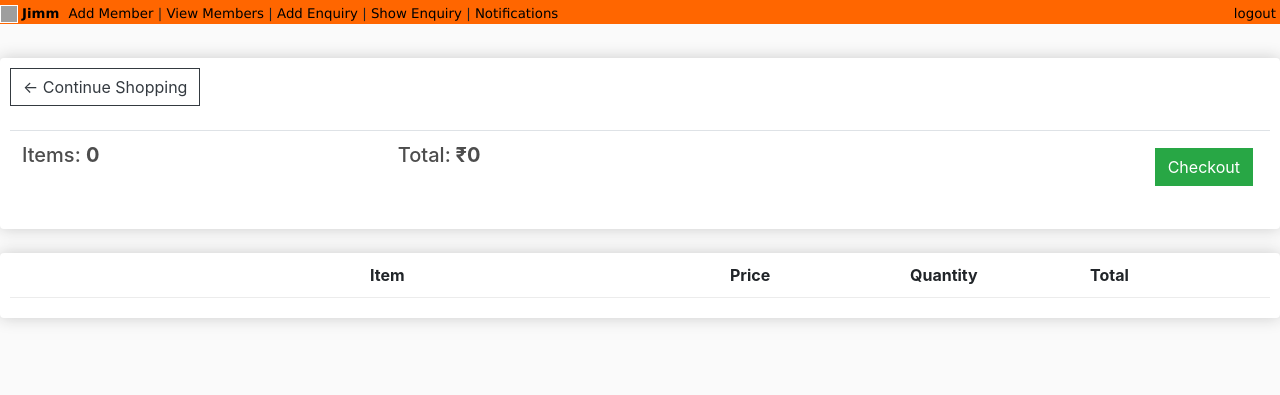
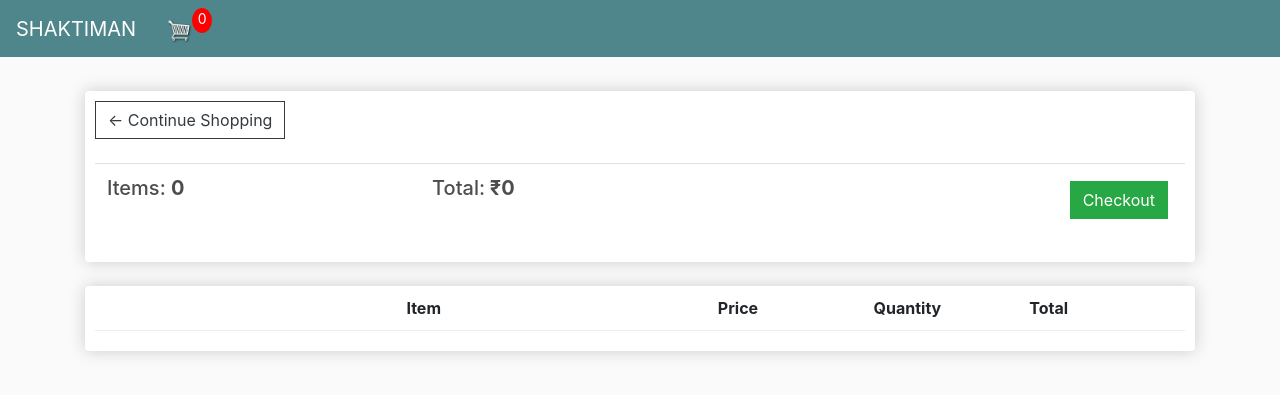
Before and after one commit to rishabh7683/django-shaktiman, a Django app: page /cart/ in a window 1280 px wide. Shown: the top 395 px of the page. Run offline with Django 3.2, Linux system fonts and the light colour scheme; a user stored in the database is signed in; data comes from the database, SQL or seed files in the repository; lists and menus that the app fills with data are empty; some libraries are stand-ins or nearby versions; grey boxes are pictures that could not be loaded.

Commit message:
Update main.html

```diff
--- a/shakti/templates/shakti/main.html
+++ b/shakti/templates/shakti/main.html
@@ -1,104 +1,113 @@
 <!DOCTYPE html>
 {% load static %}
 <html>
-  <head>
-    <title>Jimm</title>
+<head>
+  <title>Ecom</title>
 
-    <meta
-      name="viewport"
-      content="width=device-width, initial-scale=1, maximum-scale=1, minimum-scale=1"
-    />
+  <meta name="viewport" content="width=device-width, initial-scale=1, maximum-scale=1, minimum-scale=1" />
 
-    <link
-      rel="stylesheet"
-      href="https://stackpath.bootstrapcdn.com/bootstrap/4.4.1/css/bootstrap.min.css"
-      integrity="sha384-Vkoo8x4CGsO3+Hhxv8T/Q5PaXtkKtu6ug5TOeNV6gBiFeWPGFN9MuhOf23Q9Ifjh"
-      crossorigin="anonymous"
-    />
+  <link rel="stylesheet" href="https://stackpath.bootstrapcdn.com/bootstrap/4.4.1/css/bootstrap.min.css" integrity="sha384-Vkoo8x4CGsO3+Hhxv8T/Q5PaXtkKtu6ug5TOeNV6gBiFeWPGFN9MuhOf23Q9Ifjh" crossorigin="anonymous">
 
-    <link rel="stylesheet" type="text/css" href="{% static 'css/main.css' %}" />
+  <link rel="stylesheet" type="text/css" href="{% static 'css/main.css' %}">
 
-  </head>
-  <body>
-  <div class="container">
+  <script type="text/javascript">
+      var user = '{{request.user}}'
 
-  </div>
-    <table id="hnmain" border="0" cellpadding="0" cellspacing="0" width="85%"  bgcolor="#f6f6ef">
-        <tr><td bgcolor="#ff6600"><table id="hnmain" border="0" cellpadding="0" cellspacing="0"  width="100%" style="padding:2px"><tr><td style="width:18px;padding-right:4px"><a href="https://news.ycombinator.com"><img src="y18.gif" width="18" height="18" style="border:1px white solid;"></a></td>
-                  <td style="line-height:12pt; height:10px;"><span class="pagetop"><b class="hnname"><a id="hello" href="#">Jimm</a></b>
-                    {% if user.is_authenticated %}
-                      <a id="hello" href="{% url 'owner:index' %}">Add Member</a> | <a id="hello" href="{% url 'owner:view_members' %}">View Members</a> | <a id="hello" href="{% url 'owner:enquiry' %}">Add Enquiry</a> | <a id="hello" href="{% url 'owner:showenq' %}">Show Enquiry</a> | <a id="hello" href="{% url 'owner:notification' %}">Notifications</a>             </span></td>
-                      <td style="text-align:right;padding-right:4px;"><span class="pagetop">
-                              <a id="hello" href="{% url 'owner:logout_user' %}">logout</a></span></td>
-                    {% else %}
-                              <td style="text-align:right;padding-right:4px;"><span class="pagetop">
-                                      <a id="hello" href="{% url 'owner:login_user' %}">login</a> | <a id="hello" href="{% url 'owner:signup' %}">Register</a></span></td>
-
-                    {% endif %}
+// we can send our data to the views.py with the help of csrf token and that's what we create here
+      function getToken(name) {
+        var cookieValue = null;
+        if (document.cookie && document.cookie !== '') {
+            var cookies = document.cookie.split(';');
+            for (var i = 0; i < cookies.length; i++) {
+                var cookie = cookies[i].trim();
+                // Does this cookie string begin with the name we want?
+                if (cookie.substring(0, name.length + 1) === (name + '=')) {
+                    cookieValue = decodeURIComponent(cookie.substring(name.length + 1));
+                    break;
+                }
+            }
+        }
+        return cookieValue;
+    }
+    var csrftoken = getToken('csrftoken')
 
 
-              </tr></table></table></td></tr></div>
 
-    <br />
+//this function is used to grab the cookie from the application
+// this function gives us cookie from the browser
+    function getCookie(name) {
+        // Split cookie string and get all individual name=value pairs in an array
+        var cookieArr = document.cookie.split(";");
 
-    {% if messages %} {% for message in messages %}
-    <div class="container">
-      <div class="row">
-        <div class="col-lg-12 col-md-12 col-sm-12 col-xs-12">
-          <div class="alert {{message.tags}} alert-dismissible" role="alert">
-            <button
-              type="button"
-              class="close"
-              data-dismiss="alert"
-              aria-label="Close"
-            >
-              <span aria-hidden="true">&times;</span>
-            </button>
-            {{message}}
-          </div>
-        </div>
-      </div>
-    </div>
+        // Loop through the array elements
+        for(var i = 0; i < cookieArr.length; i++) {
+            var cookiePair = cookieArr[i].split("=");
 
-    {% endfor %} {% endif %} {% block content %} {% endblock content %}
+            /* Removing whitespace at the beginning of the cookie name
+            and compare it with the given string */
+            if(name == cookiePair[0].trim()) {
+                // Decode the cookie value and return
+                return decodeURIComponent(cookiePair[1]);
+            }
+        }
 
-    <script
-      src="https://code.jquery.com/jquery-3.4.1.slim.min.js"
-      integrity="sha384-J6qa4849blE2+poT4WnyKhv5vZF5SrPo0iEjwBvKU7imGFAV0wwj1yYfoRSJoZ+n"
-      crossorigin="anonymous"
-    ></script>
+        // Return null if not found
+        return null;//if we don't have cookie it return null
+    }
+    var cart = JSON.parse(getCookie('cart'))//if it has it wil return the cookie
 
-    <script
-      src="https://cdn.jsdelivr.net/npm/popper.js@1.16.0/dist/umd/popper.min.js"
-      integrity="sha384-Q6E9RHvbIyZFJoft+2mJbHaEWldlvI9IOYy5n3zV9zzTtmI3UksdQRVvoxMfooAo"
-      crossorigin="anonymous"
-    ></script>
+    if (cart == undefined){//here we check if cart is undefined and if it is we will creaate one
+	      cart = {}
+	      console.log('Cart Created!', cart)
+	      document.cookie ='cart=' + JSON.stringify(cart) + ";domain=;path=/"//this domain path means in whatever page you are you have same cookie
+    }
+    console.log('Cart:', cart)
 
-    <script
-      src="https://stackpath.bootstrapcdn.com/bootstrap/4.4.1/js/bootstrap.min.js"
-      integrity="sha384-wfSDF2E50Y2D1uUdj0O3uMBJnjuUD4Ih7YwaYd1iqfktj0Uod8GCExl3Og8ifwB6"
-      crossorigin="anonymous"
-    ></script>
+  </script>
 
-    <!-- <script type="text/javascript" src="{% static 'js/cart.js' %}"></script> -->
-  </body>
-  <style>
+</head>
+<body>
+  <nav class="navbar navbar-expand-lg navbar-dark bg-dark">
+    <a class="navbar-brand" href="{% url 'store' %}">SHAKTIMAN</a>
+    <!-- <button class="navbar-toggler" type="button" data-toggle="collapse" data-target="#navbarSupportedContent" aria-controls="navbarSupportedContent" aria-expanded="false" aria-label="Toggle navigation">
+      <span class="navbar-toggler-icon"></span>
+    </button> -->
 
-  #hnmain{
-    width: 100%;
-  }
-
-  .pagetop {
-     font-family:Verdana, Geneva, sans-serif; font-size: 10pt; color:#222222; line-height:12px;
-   }
+    <!-- <div class="collapse navbar-collapse" id="navbarSupportedContent"> -->
+      <!-- <ul class="navbar-nav mr-auto"> -->
+        <!-- <li class="nav-item active"> -->
+          <!-- <a class="nav-link" href="{% url 'store' %}">Store <span class="sr-only">(current)</span></a> -->
+        <!-- </li> -->
 
 
-  .hnname{
-    margin-right: 5px;
-  }
+      </ul>
+      <div class="form-inline my-2 my-lg-0">
+   	     	<!-- <a href="#"class="btn btn-warning">Login</a> -->
 
-  #hello{
-    color: black;
-  }
-  </style>
+   	     	<a class="navbar-brand mx-auto"  href="{% url 'cart' %}">
+   	    		<img  id="cart-icon" src="{% static 'images/cart.png' %}">
+   	    	</a>
+   	    	<p id="cart-total">{{cartItems}}</p>
+          <!-- cartItems value comes from views.py of def store ,basically we grab total number of item from views and paste it here -->
+
+   	    </div>
+   	  </div>
+   	</nav>
+     <div class="container">
+            <br>
+            {% block content %}
+
+
+            {% endblock content %}
+         </div>
+
+
+  <script src="https://code.jquery.com/jquery-3.4.1.slim.min.js" integrity="sha384-J6qa4849blE2+poT4WnyKhv5vZF5SrPo0iEjwBvKU7imGFAV0wwj1yYfoRSJoZ+n" crossorigin="anonymous"></script>
+
+  <script src="https://cdn.jsdelivr.net/npm/popper.js@1.16.0/dist/umd/popper.min.js" integrity="sha384-Q6E9RHvbIyZFJoft+2mJbHaEWldlvI9IOYy5n3zV9zzTtmI3UksdQRVvoxMfooAo" crossorigin="anonymous"></script>
+
+  <script src="https://stackpath.bootstrapcdn.com/bootstrap/4.4.1/js/bootstrap.min.js" integrity="sha384-wfSDF2E50Y2D1uUdj0O3uMBJnjuUD4Ih7YwaYd1iqfktj0Uod8GCExl3Og8ifwB6" crossorigin="anonymous"></script>
+
+  <script type="text/javascript" src="{% static 'js/cart.js' %}"></script>
+</body>
 </html>
```
